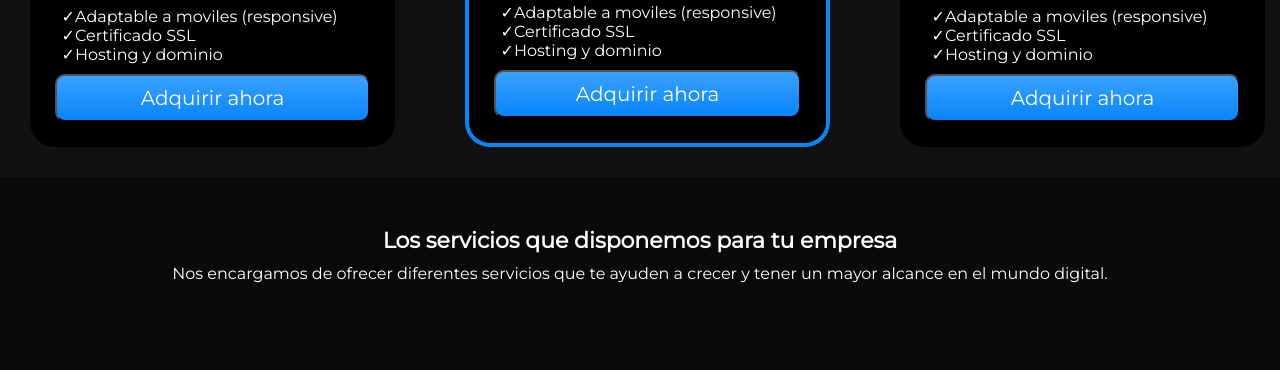
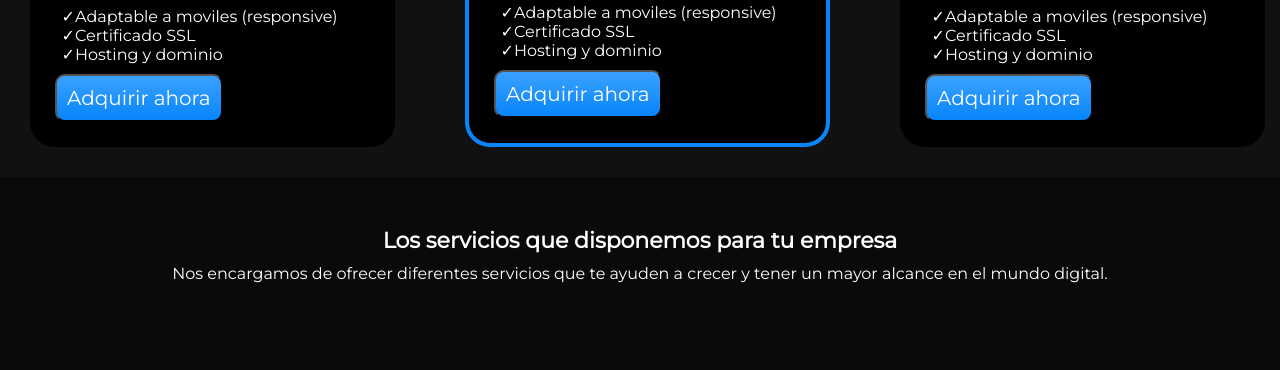
Before and after one commit to Praydoz/index, a plain HTML site: page index.html in a window 1280 px wide. Shown: the part 1101-1471 px from the top of the page. Drawn offline with nearby package versions, Linux system fonts and the light colour scheme.

Commit message:
Update index.html

```diff
--- a/index.html
+++ b/index.html
@@ -68,7 +68,7 @@
 					<li>Certificado SSL</li>
 					<li>Hosting y dominio</li>
 				</ul>
-				<button style="width: 50%; color: #fff; padding: 10px; border-radius: 10px; background-image: linear-gradient(var(--azul_claro), var(--azul_oscuro));width: 100%; font-size: 20px;"><a href="https://mpago.li/1v8wa9c" style="text-decoration: none; color: #fff;">Adquirir ahora</a></button>
+				<a href="https://mpago.li/1v8wa9c" style="text-decoration: none; color: #fff;" target="_blank"><button style="width: 50%; color: #fff; padding: 10px; border-radius: 10px; background-image: linear-gradient(var(--azul_claro), var(--azul_oscuro));width: 100%; font-size: 20px;">Adquirir ahora</button></a>
 			</div>
 			<div class="planes_cards_card" style="border: 4px solid var(--azul_oscuro);">
 				<h2>Plan Gold</h2>
@@ -79,7 +79,7 @@
 					<li>Certificado SSL</li>
 					<li>Hosting y dominio</li>
 				</ul>
-				<button style="width: 50%; color: #fff; padding: 10px; border-radius: 10px; background-image: linear-gradient(var(--azul_claro), var(--azul_oscuro)); width: 100%;font-size: 20px;"><a href="https://mpago.li/2fR2rmX" style="text-decoration: none; color: #fff;">Adquirir ahora</a></button>
+				<a href="https://mpago.li/2fR2rmX" style="text-decoration: none; color: #fff;" target="_blank"><button style="width: 50%; color: #fff; padding: 10px; border-radius: 10px; background-image: linear-gradient(var(--azul_claro), var(--azul_oscuro)); width: 100%;font-size: 20px;">Adquirir ahora</button></a>
 			</div>
 			<div class="planes_cards_card planes_cards_card_last">
 				<h2>Plan FULL</h2>
@@ -90,7 +90,7 @@
 					<li>Certificado SSL</li>
 					<li>Hosting y dominio</li>
 				</ul>
-				<button style="width: 50%; color: #fff; padding: 10px; border-radius: 10px; background-image: linear-gradient(var(--azul_claro), var(--azul_oscuro));width: 100%;font-size: 20px;"><a href="https://mpago.li/1ZiuXEQ" style="text-decoration: none; color: #fff;">Adquirir ahora</a></button>
+				<a href="https://mpago.li/1ZiuXEQ" style="text-decoration: none; color: #fff;" target="_blank"><button style="width: 50%; color: #fff; padding: 10px; border-radius: 10px; background-image: linear-gradient(var(--azul_claro), var(--azul_oscuro));width: 100%;font-size: 20px;">Adquirir ahora</button></a>
 			</div>
 		</div>
 
```
